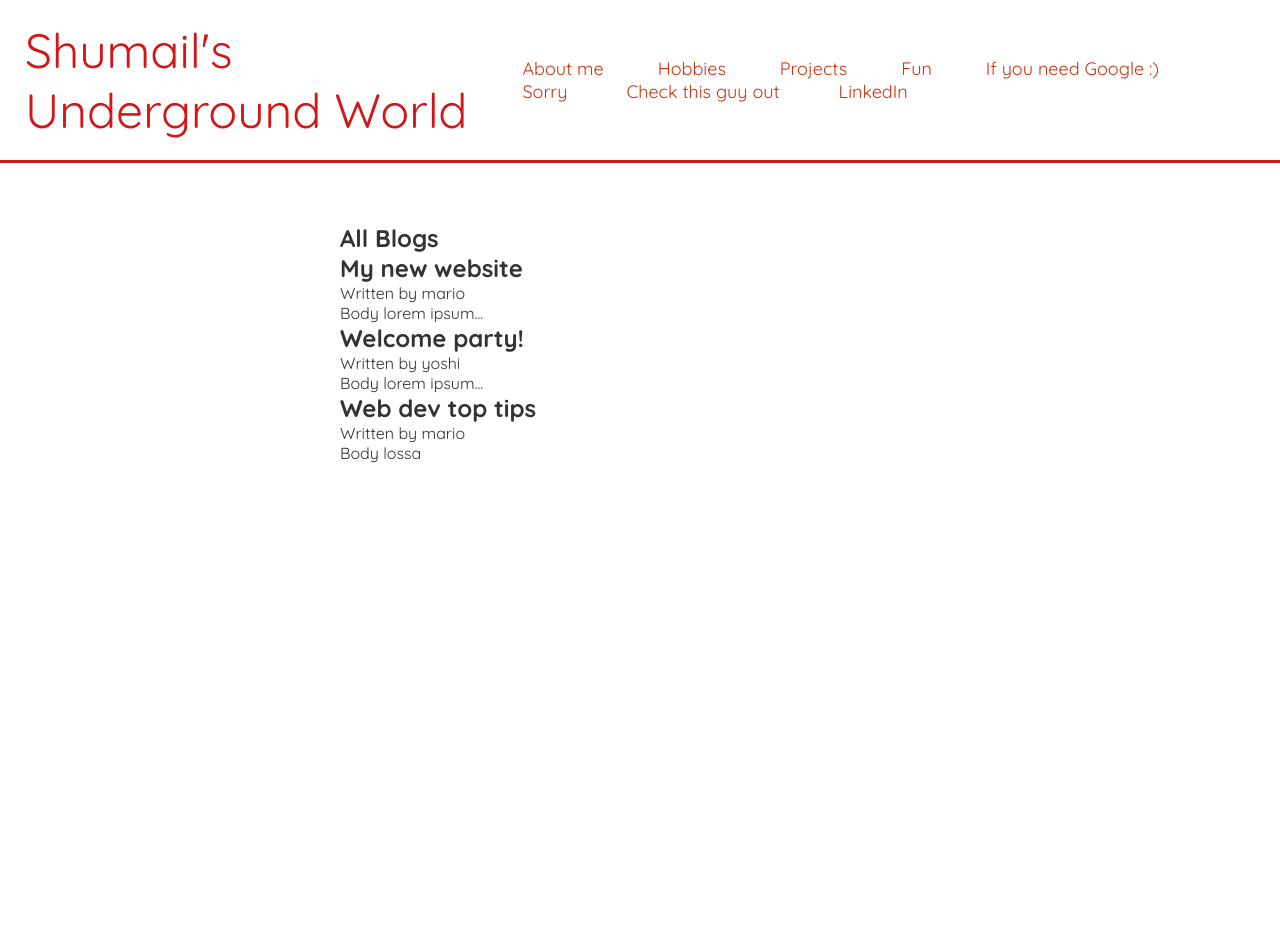
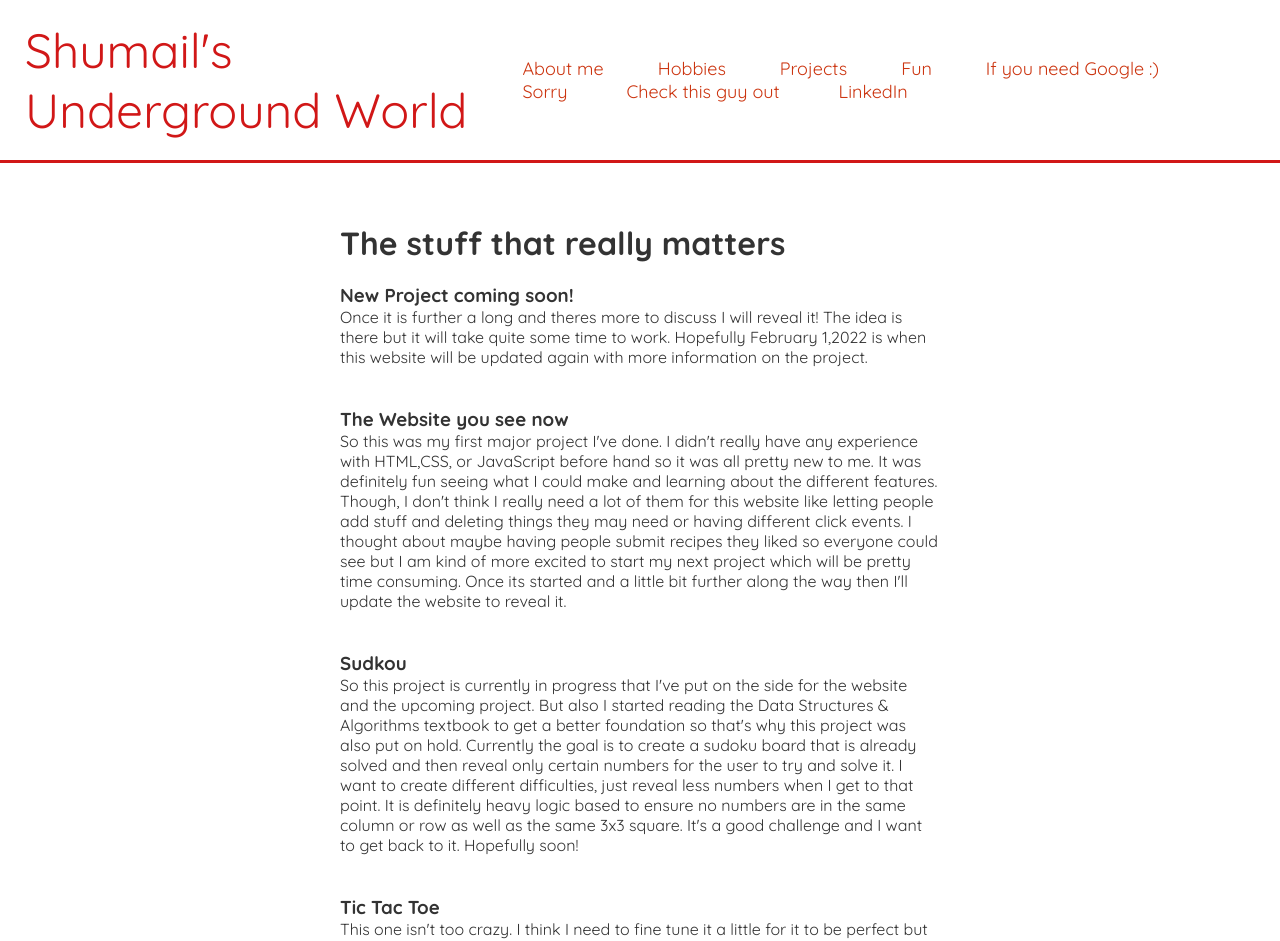
Before and after one commit to SZaidi00/mywebbo, a React (Create React App) app: page /Projects in a window 1280 px wide. Shown: the top 941 px of the page. Before the commit the page ends 800 px from the top, so only its background shows below. Built offline with nearby package versions, Linux system fonts and the light colour scheme.

Commit message:
just chugging along

```diff
--- a/src/Aboutme.js
+++ b/src/Aboutme.js
@@ -13,22 +13,23 @@ const Aboutme = () => {
         <br />
         <h2>or is it..hmmmmmm </h2>
         {/* insert image of me */}
+        <br/>
 
-        <br/>
-        <article>
+        <div className="content">
+        <body>
             So my name is Shumail Zaidi, I'm currently training in the jedi arts, not sure if I wanna be a sith or jedi yet though. But more seriously, I generally don't like talking about school because
             it normally becomes a main focal point of a conversation (and then work when you start working) and people might only remember me by what I study
             which I'm not a huge fan of. But since you don't know me, I will give a little bit about my schooling then to the fun stuff.
-        </article>
+        </body>
 
         <br/>
 
         <body>
-            <p>
+
             I am currently doing my Masters at the University of Florida (UF) in Coastal & Oceanographic Engineering.
             I did my undergrad at UF as well, in Civil Engineering with a focus in Computer Science. I was going to put what I spent my time doing
             so far in undergrad on the website, but I figured it would be better if you checked my LinkedIn out :).. I will pause here to give you a moment to look at it then we can resume the conversation.
-            </p>
+
         </body>
 
         <br/>
@@ -45,16 +46,16 @@ const Aboutme = () => {
         <br/>
 
         <body>
-            Your next question is probably why CS? And Simply put. I like the challenge and the material has always interested me since I took my first programming class in undergrad. It was MATLAB, which I know gets a bad rep, but it was my first exposure to CS and
-            learning of what you can do with the power of programming really stood out to me. (My MATLAB professor's research seemed really cool which initially peaked my interest). I've since learned how to use Python (moreso exposed to it at this point), C++, Java (currently
+            Your next question is probably why CS? And simply put, I like the challenge and the material has always interested me since I took my first programming class in undergrad. It was MATLAB, which I know gets a bad rep, but it was my first exposure to CS and
+            learning of what you can do with the power of programming really stood out to me. (My MATLAB professor's research seemed really cool which initially peaked my interest). I've since learned how to use Python (moreso just exposed to it at this point), C++, Java (currently
             building up to be my strongest language), FORTRAN (used this for a modelling class I took in Fall 2021), & HTML:JavaScript:CSS (learned from this project).
         </body>
         <br/>
 
         <body>
             The first thing you should know about me is that I ramble quite a bit. I can talk a lot if I don't have a like certain goal of when to stop in mind. I wasn't expecting this about page to be this long but alas here we are. Thanks for making it this far!
-            My favourite question to ask people is what they do for fun so that I could also get exposure to many different things there are in life. This question led to some of my numerous hobbies. I learnt to roller blade, longboard/skateboard, surf, properly fly a kite,
-            boulder(currently something I'm into, it is pretty fun), explore hikes more, paint, & learn to cook! I've gotten into photography and editing, but that isn't something I've comitted to really. But I do like to play video games and watch anime when I'm not
+            My favourite question to ask people is what they do for fun so that I could also get exposure to many different things there are in life. This question led to some of my numerous hobbies. I learnt to roller blade, longboard/skateboard, surf, boulder
+            (currently something I'm into, it is pretty fun), explore hikes more, paint, & learn to cook! I've gotten into photography and editing, but that isn't something I've comitted to really. But I do like to play video games and watch anime when I'm not
             outside doing something which I will go over in the Fun Section :).
         </body>
         <br/>
@@ -69,12 +70,8 @@ const Aboutme = () => {
         </body>
 
 
-
-
-
-
         </div>
-
+        </div>
 
      );
 }
--- a/src/ProjectList.js
+++ /dev/null
@@ -1,17 +0,0 @@
-const ProjectList = ({ blogs, title, handleDelete }) => {
-    return (
-      <div className="blog-list">
-        <h2>{ title }</h2>
-
-        {blogs.map(blog => (
-          <div className="blog-preview" key={blog.id} >
-            <h2>{ blog.title }</h2>
-            <p>Written by { blog.author }</p>
-            <p>Body { blog.body}</p>
-          </div>
-        ))}
-      </div>
-    );
-  }
-
-  export default ProjectList;
--- a/src/Projects.js
+++ b/src/Projects.js
@@ -1,20 +1,53 @@
-import { useState } from "react";
-import AboutmeList from "./ProjectList";
-
-
-
 const Projects = () => {
-    const [blogs, setBlogs] = useState([
-        { title: 'My new website', body: 'lorem ipsum...', author: 'mario', id: 1 },
-        { title: 'Welcome party!', body: 'lorem ipsum...', author: 'yoshi', id: 2 },
-        { title: 'Web dev top tips', body: 'lossa', author: 'mario', id: 3 }
-      ])
 
 
   return (
-    <div className="undergrad">
-        <h2>{blogs.title}</h2>
-        <AboutmeList blogs={blogs} title="All Blogs"/>
+    <div className="Projects">
+        <h1> The stuff that really matters</h1>
+        <br />
+
+        <h3> New Project coming soon!</h3>
+          <body>
+            Once it is further a long and theres more to discuss I will reveal it! The idea is there but it will
+            take quite some time to work. Hopefully February 1,2022 is when this website will be updated again
+            with more information on the project.
+          </body>
+
+        <br />
+        <br />
+
+      <h3>The Website you see now</h3>
+        <body>
+        So this was my first major project I've done. I didn't really have any experience with HTML,CSS, or JavaScript
+        before hand so it was all pretty new to me. It was definitely fun seeing what I could make and learning about the
+        different features. Though, I don't think I really need a lot of them for this website like letting people add stuff
+        and deleting things they may need or having different click events. I thought about maybe having people submit
+        recipes they liked so everyone could see but I am kind of more excited to start my next project which will be pretty
+        time consuming. Once its started and a little bit further along the way then I'll update the website to reveal it.
+        </body>
+
+        <br />
+        <br />
+        <h3>Sudkou</h3>
+          <body>
+          So this project is currently in progress that I've put on the side for the website and the upcoming project.
+          But also I started reading the Data Structures & Algorithms textbook to get a better foundation so that's why
+          this project was also put on hold. Currently the goal is to create a sudoku board that is already solved and then
+          reveal only certain numbers for the user to try and solve it. I want to create different difficulties, just reveal
+          less numbers when I get to that point. It is definitely heavy logic based to ensure no numbers are in the same
+          column or row as well as the same 3x3 square. It's a good challenge and I want to get back to it. Hopefully soon!
+
+          </body>
+
+        <br />
+        <br />
+        <h3>Tic Tac Toe</h3>
+        <body>
+          This one isn't too crazy. I think I need to fine tune it a little for it to be perfect but it does work.
+          This was to get back into the groove of things when I first restarted programming after some time.
+        </body>
+
+
 
 
     </div>
--- a/src/index.css
+++ b/src/index.css
@@ -6,6 +6,8 @@
   font-family: "Quicksand";
   color: #333;
 }
+/* Navbar Styles */
+
 .navbar {
   padding: 20px; /*    */
   display: inline-flex; /*  can go into the settings to look at different styles  */
@@ -21,6 +23,9 @@
   text-decoration: none;  /*   creates an underline  */
   color: #d11717;
 }
+.navbar a:hover {
+  color: #fd3974;
+}
 
 .links a {
   font-size: large;
@@ -30,9 +35,6 @@
   color: rgb(204, 53, 16);
 }
 
-.navbar a:hover {
-  color: #fd3974;
-}
 .content {
   max-width: 600px;
   margin: 40px auto;
@@ -44,15 +46,14 @@
   color: aquamarine;
 }
 
+/* About me Styles */
 .aboutme{
   max-width: 3000;
 }
 
-.aboutme p{
-  margin: 1rem 0 0 -30rem ;
+.content a1{
+  /* margin: 1rem 0 0 -30rem ; */
 
-  align-items: center;
-  max-width: 3000px;
-
+  text-align: left;
 
 }
```
